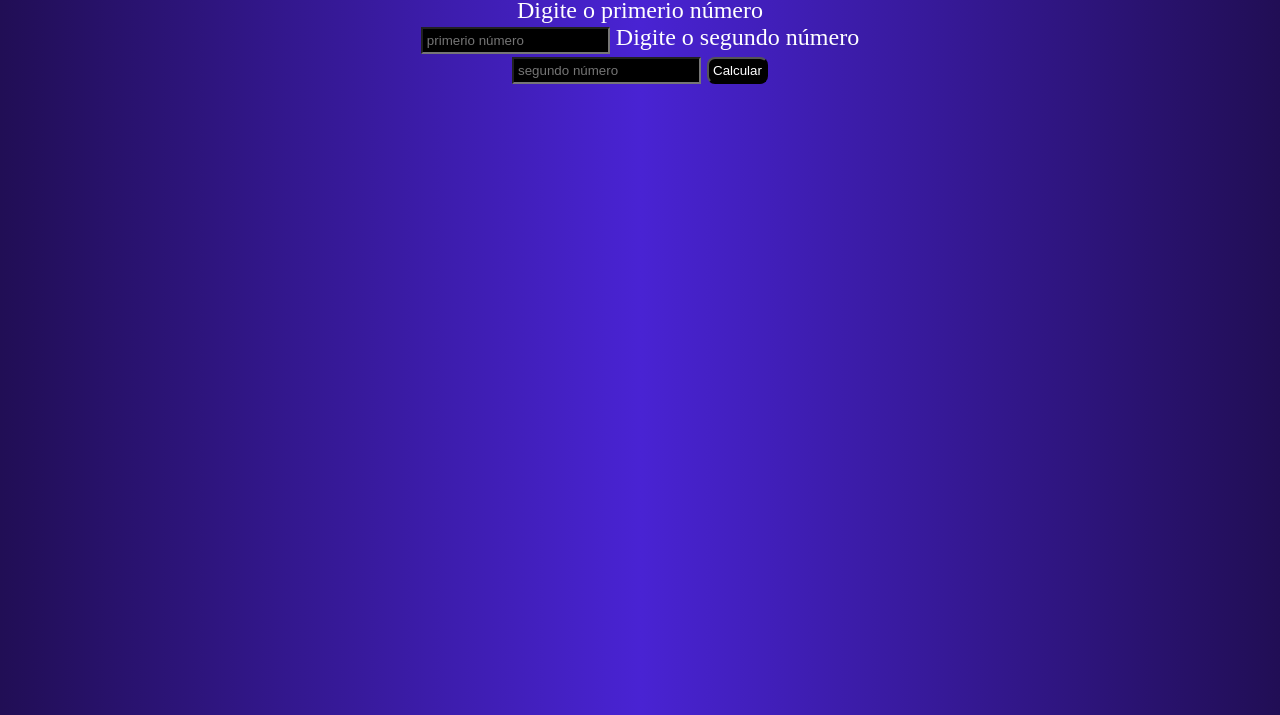
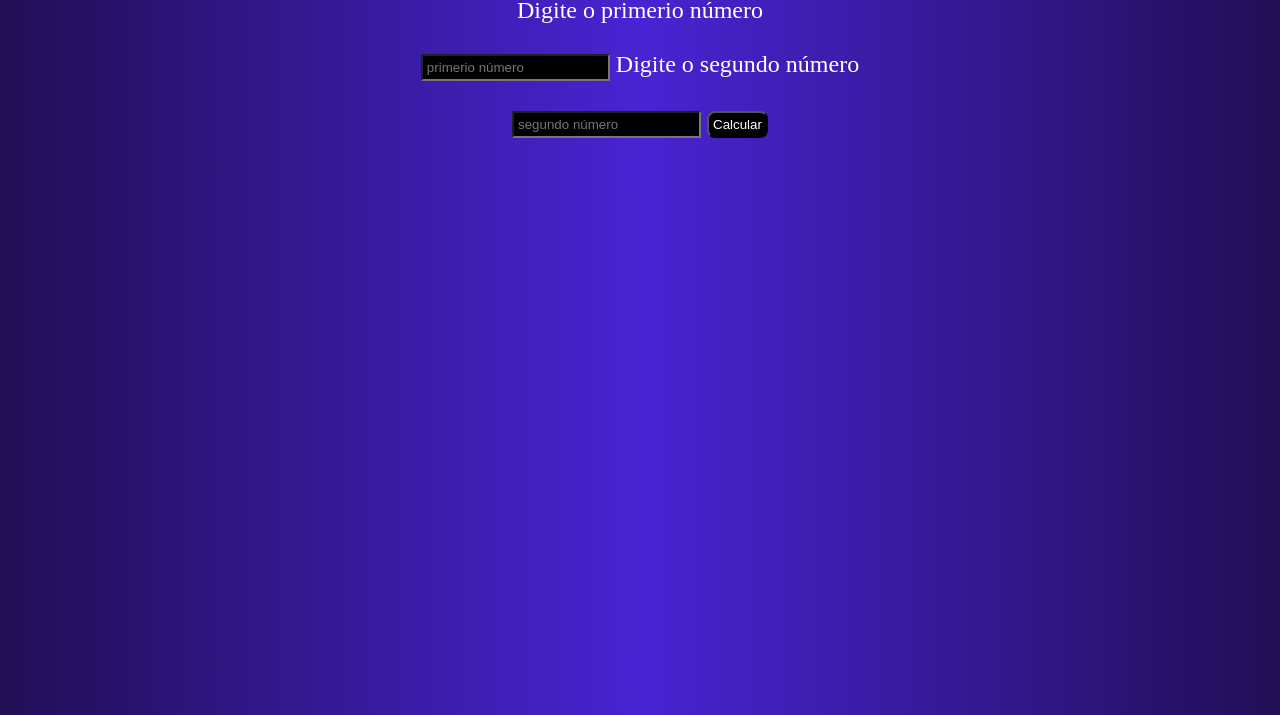
Before and after one commit to viviansaoricordeirokubo/site_2C, a plain HTML site: page html/programas.html in a window 1280 px wide. Shown: the part 85-800 px from the top of the page. Drawn offline with Linux system fonts and the light colour scheme; files whose address does not match are found by name.

Commit message:
sétima versão

```diff
--- a/html/programas.html
+++ b/html/programas.html
@@ -18,10 +18,10 @@
     <main>
         <h1>Programas desenvolvidos na Empresa</h1>
         <article>
-            <label for="num1">Digite o primerio número</label><br>
+            <label for="num1">Digite o primerio número</label><br><br>
             <input type="text" id="num1" placeholder="primerio número">
 
-            <label for="num2">Digite o segundo número</label><br>
+            <label for="num2">Digite o segundo número</label><br><br>
             <input type="text" id="num2" placeholder="segundo número">
             <button onclick="principal()">Calcular</button><br><br>
             <div id="resposta">
```
